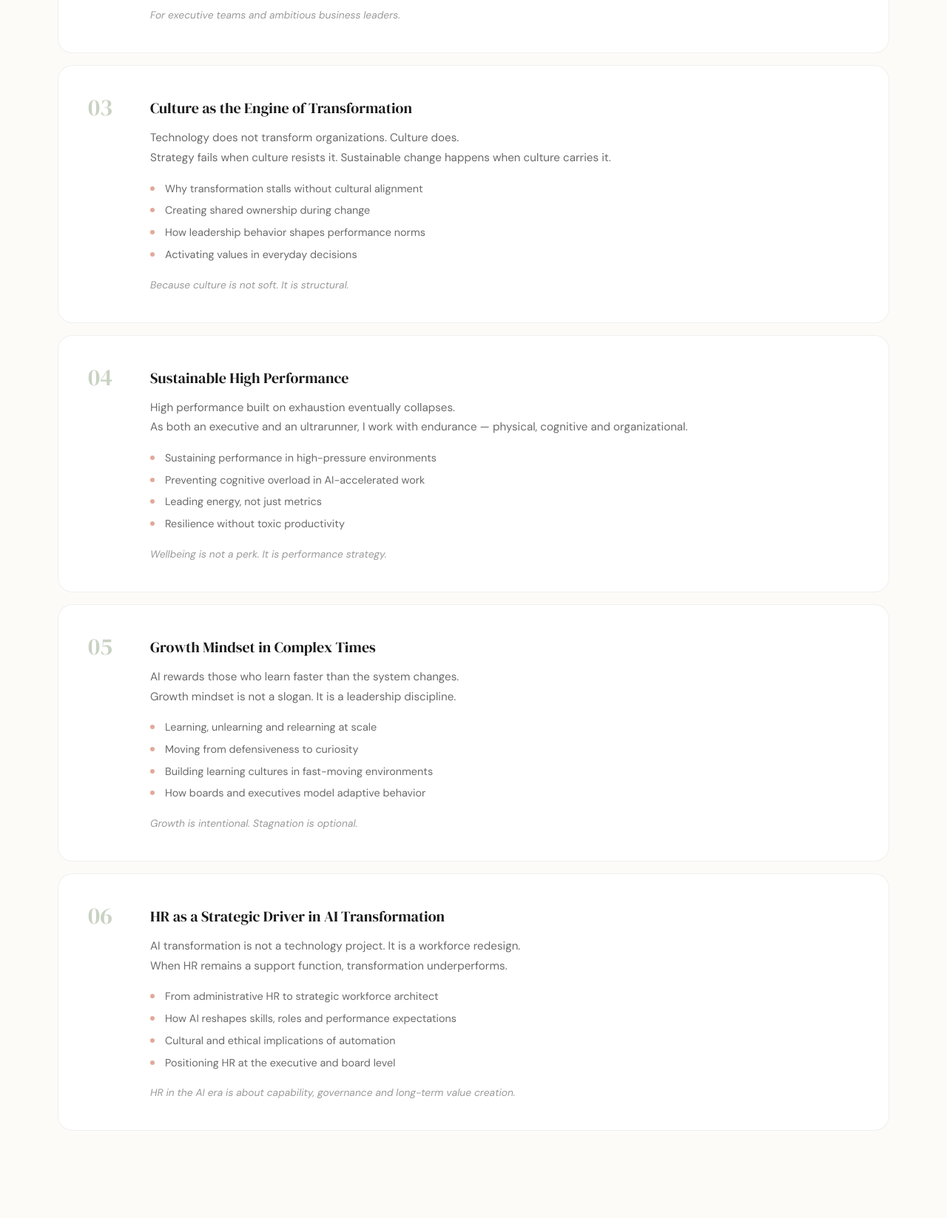
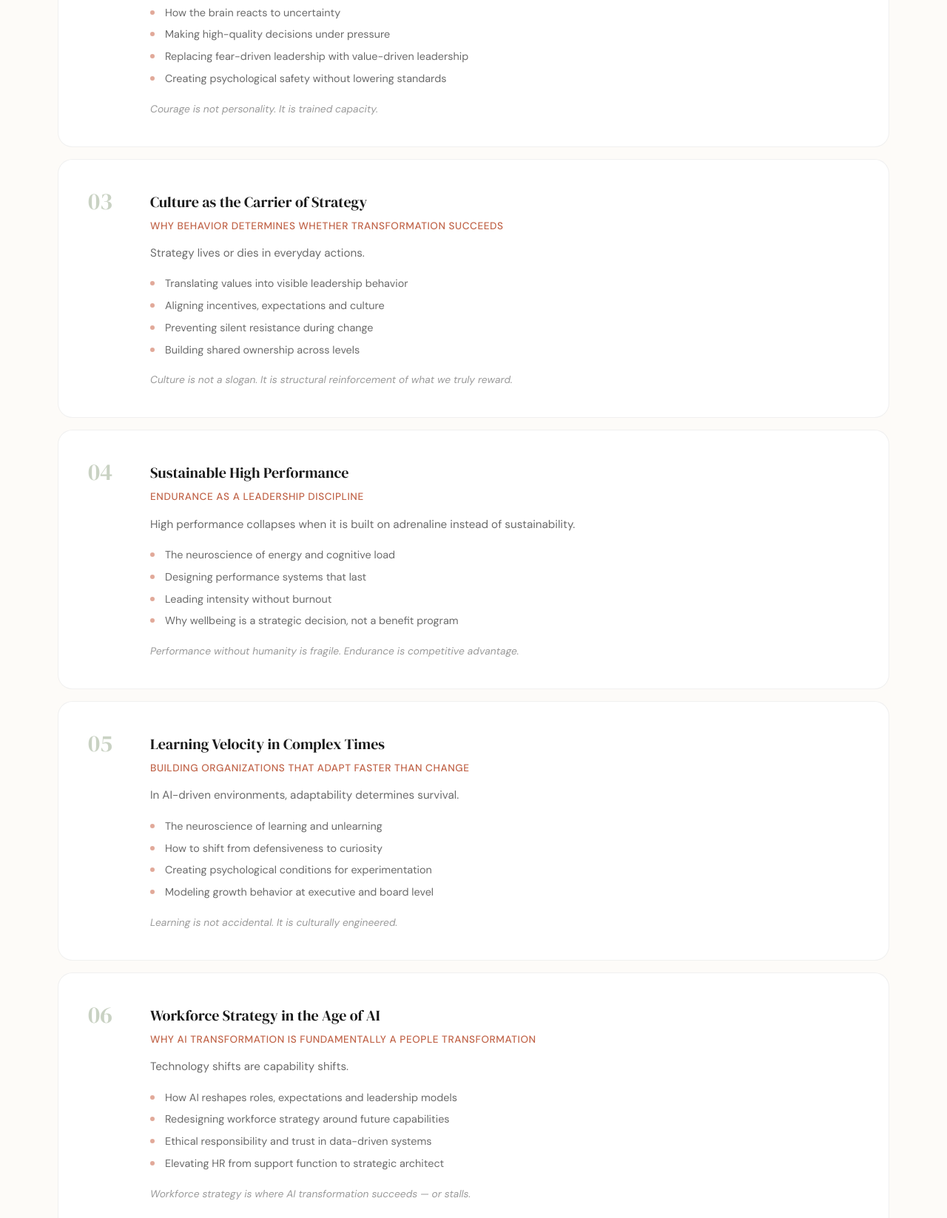
Before and after one commit to tarusalo/tarusalo-website, a plain HTML site: page index.html in a window 1280 px wide. Shown: the part 2221-3868 px from the top of the page at 74% size. Drawn offline with Linux system fonts and the light colour scheme.

Commit message:
Rewrite keynote topics with neuroscience angle and new titles
- New intro: strategy, neuroscience and values-based leadership
- Topic 2: Courageous Leadership Under Uncertainty (neuroscience of decisions)
- Topic 3: Culture as the Carrier of Strategy
- Topic 5: Learning Velocity in Complex Times
- Topic 6: Workforce Strategy in the Age of AI
- Added subtitle line per topic card with terracotta styling
- All closers rewritten in Taru's voice

Co-Authored-By: Claude Opus 4.6 <noreply@anthropic.com>

```diff
--- a/index.html
+++ b/index.html
@@ -248,7 +248,8 @@
             font-family: 'DM Serif Display', serif;
             font-size: 2rem; line-height: 1; color: var(--forest); opacity: 0.25;
         }
-        .topic-card h3 { font-family: 'DM Serif Display', serif; font-size: 1.25rem; font-weight: 400; margin-bottom: 10px; color: var(--ink); }
+        .topic-card h3 { font-family: 'DM Serif Display', serif; font-size: 1.25rem; font-weight: 400; margin-bottom: 4px; color: var(--ink); }
+        .topic-card .topic-subtitle { font-size: 0.85rem; font-weight: 500; color: var(--terra); text-transform: uppercase; letter-spacing: 0.04em; margin-bottom: 12px; }
         .topic-card .topic-lead { color: var(--ink-muted); font-size: 0.95rem; line-height: 1.75; margin-bottom: 14px; }
         .topic-card ul { list-style: none; padding: 0; margin: 0 0 14px; }
         .topic-card ul li {
@@ -596,7 +597,8 @@
             <div class="topics-header">
                 <div class="section-label">Keynote Topics</div>
                 <h2 class="section-title">What I <em>Speak</em> About</h2>
-                <p class="section-subtitle">Six talks designed for leaders navigating real transformation.</p>
+                <p class="section-subtitle">Keynotes for organizations navigating AI-driven transformation &mdash; with clarity, courage and humanity.</p>
+                <p class="section-subtitle" style="margin-top: 12px; font-size: 0.95rem; opacity: 0.8;">I speak at the intersection of strategy, neuroscience and values-based leadership. Because in times of acceleration, how we lead matters more than what we automate.</p>
             </div>
             <div class="topics-grid">
 
@@ -604,44 +606,47 @@
                     <div class="topic-number">01</div>
                     <div>
                         <h3>Leadership in the Age of AI</h3>
-                        <p class="topic-lead">AI is not replacing leadership. It is exposing it.<br>As technology reshapes decision-making, value creation and power structures, leadership must evolve &mdash; fast.</p>
+                        <p class="topic-subtitle">Redesigning leadership for intelligent systems</p>
+                        <p class="topic-lead">AI changes decision-making, authority and speed. It does not remove leadership &mdash; it exposes its quality.</p>
                         <ul>
-                            <li>How leadership capabilities shift in AI-driven organizations</li>
-                            <li>The human strengths that increase in value</li>
-                            <li>Building trust when change accelerates</li>
-                            <li>How boards and executives lead responsibly in algorithmic environments</li>
-                            <li>Courage x leadership</li>
+                            <li>The leadership capabilities that increase in value as AI expands</li>
+                            <li>Human judgment in algorithmic environments</li>
+                            <li>Trust, ethics and responsibility at executive and board level</li>
+                            <li>Leading transformation without losing moral clarity</li>
                         </ul>
-                        <p class="topic-closer">Strategic, practical and grounded in real executive experience.</p>
+                        <p class="topic-closer">Strategic. Grounded. Forward-looking.</p>
                     </div>
                 </div>
 
                 <div class="topic-card reveal">
                     <div class="topic-number">02</div>
                     <div>
-                        <h3>Courage in the Age of AI</h3>
-                        <p class="topic-lead">AI disrupts more than systems. It disrupts identity.<br>Leading in this environment requires courage and heart &mdash; the courage to decide without certainty, to question outdated models and to redefine expertise.</p>
+                        <h3>Courageous Leadership Under Uncertainty</h3>
+                        <p class="topic-subtitle">The neuroscience of decision-making when the stakes are high</p>
+                        <p class="topic-lead">AI and rapid change trigger fear responses, defensiveness and control behaviors. Leaders must understand this &mdash; in themselves and in others.</p>
                         <ul>
-                            <li>Courageous decision-making under ambiguity</li>
-                            <li>Letting go of legacy leadership assumptions</li>
-                            <li>Building psychological safety while driving change</li>
+                            <li>How the brain reacts to uncertainty</li>
+                            <li>Making high-quality decisions under pressure</li>
+                            <li>Replacing fear-driven leadership with value-driven leadership</li>
+                            <li>Creating psychological safety without lowering standards</li>
                         </ul>
-                        <p class="topic-closer">For executive teams and ambitious business leaders.</p>
+                        <p class="topic-closer">Courage is not personality. It is trained capacity.</p>
                     </div>
                 </div>
 
                 <div class="topic-card reveal">
                     <div class="topic-number">03</div>
                     <div>
-                        <h3>Culture as the Engine of Transformation</h3>
-                        <p class="topic-lead">Technology does not transform organizations. Culture does.<br>Strategy fails when culture resists it. Sustainable change happens when culture carries it.</p>
+                        <h3>Culture as the Carrier of Strategy</h3>
+                        <p class="topic-subtitle">Why behavior determines whether transformation succeeds</p>
+                        <p class="topic-lead">Strategy lives or dies in everyday actions.</p>
                         <ul>
-                            <li>Why transformation stalls without cultural alignment</li>
-                            <li>Creating shared ownership during change</li>
-                            <li>How leadership behavior shapes performance norms</li>
-                            <li>Activating values in everyday decisions</li>
+                            <li>Translating values into visible leadership behavior</li>
+                            <li>Aligning incentives, expectations and culture</li>
+                            <li>Preventing silent resistance during change</li>
+                            <li>Building shared ownership across levels</li>
                         </ul>
-                        <p class="topic-closer">Because culture is not soft. It is structural.</p>
+                        <p class="topic-closer">Culture is not a slogan. It is structural reinforcement of what we truly reward.</p>
                     </div>
                 </div>
 
@@ -649,44 +654,47 @@
                     <div class="topic-number">04</div>
                     <div>
                         <h3>Sustainable High Performance</h3>
-                        <p class="topic-lead">High performance built on exhaustion eventually collapses.<br>As both an executive and an ultrarunner, I work with endurance &mdash; physical, cognitive and organizational.</p>
+                        <p class="topic-subtitle">Endurance as a leadership discipline</p>
+                        <p class="topic-lead">High performance collapses when it is built on adrenaline instead of sustainability.</p>
                         <ul>
-                            <li>Sustaining performance in high-pressure environments</li>
-                            <li>Preventing cognitive overload in AI-accelerated work</li>
-                            <li>Leading energy, not just metrics</li>
-                            <li>Resilience without toxic productivity</li>
+                            <li>The neuroscience of energy and cognitive load</li>
+                            <li>Designing performance systems that last</li>
+                            <li>Leading intensity without burnout</li>
+                            <li>Why wellbeing is a strategic decision, not a benefit program</li>
                         </ul>
-                        <p class="topic-closer">Wellbeing is not a perk. It is performance strategy.</p>
+                        <p class="topic-closer">Performance without humanity is fragile. Endurance is competitive advantage.</p>
                     </div>
                 </div>
 
                 <div class="topic-card reveal">
                     <div class="topic-number">05</div>
                     <div>
-                        <h3>Growth Mindset in Complex Times</h3>
-                        <p class="topic-lead">AI rewards those who learn faster than the system changes.<br>Growth mindset is not a slogan. It is a leadership discipline.</p>
+                        <h3>Learning Velocity in Complex Times</h3>
+                        <p class="topic-subtitle">Building organizations that adapt faster than change</p>
+                        <p class="topic-lead">In AI-driven environments, adaptability determines survival.</p>
                         <ul>
-                            <li>Learning, unlearning and relearning at scale</li>
-                            <li>Moving from defensiveness to curiosity</li>
-                            <li>Building learning cultures in fast-moving environments</li>
-                            <li>How boards and executives model adaptive behavior</li>
+                            <li>The neuroscience of learning and unlearning</li>
+                            <li>How to shift from defensiveness to curiosity</li>
+                            <li>Creating psychological conditions for experimentation</li>
+                            <li>Modeling growth behavior at executive and board level</li>
                         </ul>
-                        <p class="topic-closer">Growth is intentional. Stagnation is optional.</p>
+                        <p class="topic-closer">Learning is not accidental. It is culturally engineered.</p>
                     </div>
                 </div>
 
                 <div class="topic-card reveal">
                     <div class="topic-number">06</div>
                     <div>
-                        <h3>HR as a Strategic Driver in AI Transformation</h3>
-                        <p class="topic-lead">AI transformation is not a technology project. It is a workforce redesign.<br>When HR remains a support function, transformation underperforms.</p>
+                        <h3>Workforce Strategy in the Age of AI</h3>
+                        <p class="topic-subtitle">Why AI transformation is fundamentally a people transformation</p>
+                        <p class="topic-lead">Technology shifts are capability shifts.</p>
                         <ul>
-                            <li>From administrative HR to strategic workforce architect</li>
-                            <li>How AI reshapes skills, roles and performance expectations</li>
-                            <li>Cultural and ethical implications of automation</li>
-                            <li>Positioning HR at the executive and board level</li>
+                            <li>How AI reshapes roles, expectations and leadership models</li>
+                            <li>Redesigning workforce strategy around future capabilities</li>
+                            <li>Ethical responsibility and trust in data-driven systems</li>
+                            <li>Elevating HR from support function to strategic architect</li>
                         </ul>
-                        <p class="topic-closer">HR in the AI era is about capability, governance and long-term value creation.</p>
+                        <p class="topic-closer">Workforce strategy is where AI transformation succeeds &mdash; or stalls.</p>
                     </div>
                 </div>
 
```
